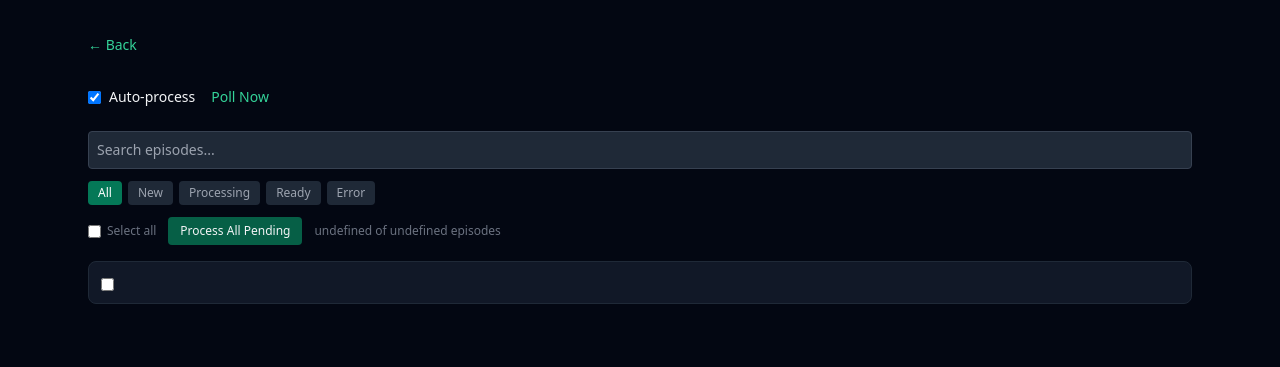
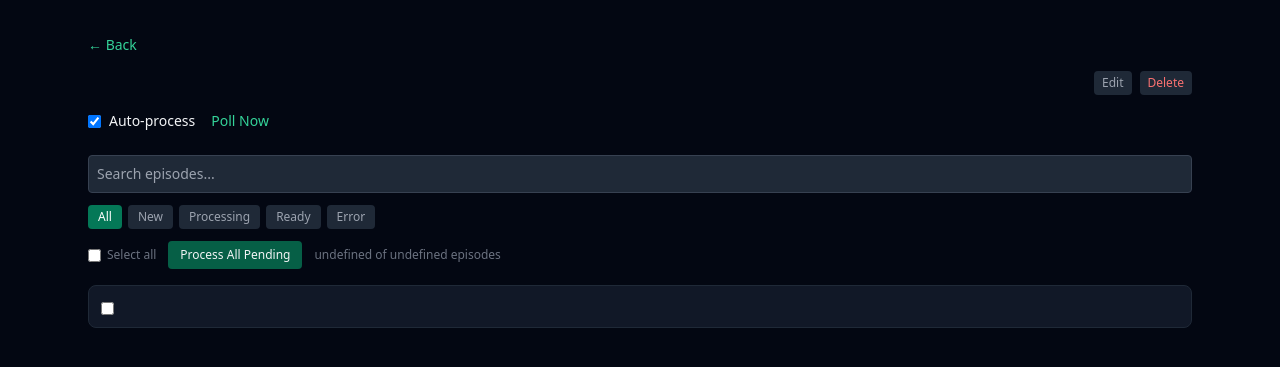
Before and after one commit to macsatcom/PodcastTransscribe, a FastAPI app: page /podcasts/1 in a window 1280 px wide. Shown: the part 53-420 px from the top of the page. Run offline with FastAPI, Linux system fonts and the light colour scheme; parts of the project's set-up code (start-up, migrations or seed data) failed here and were passed over; some libraries are stand-ins or nearby versions.

Commit message:
Add podcast edit/delete UI and expand PATCH API fields
- PATCH /api/podcasts/{id} now accepts title, author, description,
  cover_url, language in addition to auto_process
- Dashboard: delete button (hover) with confirmation modal
- Podcast detail page: Edit button opens modal for all fields,
  Delete button with confirmation and redirect to /

```diff
--- a/app/templates/podcast_detail.html
+++ b/app/templates/podcast_detail.html
@@ -6,6 +6,7 @@
   <div x-show="loading" class="animate-pulse h-8 w-64 bg-gray-800 rounded mb-6"></div>
 
   <div x-show="!loading" class="mb-6">
+    <div class="flex items-start justify-between">
       <div class="flex items-center gap-4">
         <template x-if="podcast.cover_url">
           <img :src="podcast.cover_url" class="w-16 h-16 rounded flex-shrink-0">
@@ -13,6 +14,12 @@
         <div>
           <h1 class="text-2xl font-bold" x-text="podcast.title"></h1>
           <p class="text-gray-400 text-sm" x-text="podcast.author || ''"></p>
+          <p x-show="podcast.description" class="text-gray-500 text-xs mt-1 line-clamp-2" x-text="podcast.description"></p>
+        </div>
+      </div>
+      <div class="flex items-center gap-2 flex-shrink-0">
+        <button @click="showEdit = true" class="text-xs text-gray-400 hover:text-white px-2 py-1 rounded bg-gray-800 hover:bg-gray-700">Edit</button>
+        <button @click="confirmDelete()" class="text-xs text-red-400 hover:text-red-300 px-2 py-1 rounded bg-gray-800 hover:bg-gray-700">Delete</button>
       </div>
     </div>
 
@@ -28,6 +35,37 @@
     </div>
 
     <p x-show="pollResult" x-text="pollResult" class="text-xs text-gray-500 mt-1"></p>
+  </div>
+
+  <div x-show="showEdit" x-cloak class="fixed inset-0 bg-black/50 flex items-center justify-center z-50">
+    <form class="bg-gray-900 p-6 rounded-lg border border-gray-700 w-full max-w-md" @submit.prevent="saveEdit()">
+      <h2 class="text-lg font-bold mb-4">Edit Podcast</h2>
+      <label class="block mb-2 text-sm">Title</label>
+      <input x-model="editTitle" required class="w-full mb-3 p-2 rounded bg-gray-800 border border-gray-700 text-sm">
+      <label class="block mb-2 text-sm">Author</label>
+      <input x-model="editAuthor" class="w-full mb-3 p-2 rounded bg-gray-800 border border-gray-700 text-sm">
+      <label class="block mb-2 text-sm">Description</label>
+      <textarea x-model="editDescription" rows="3" class="w-full mb-3 p-2 rounded bg-gray-800 border border-gray-700 text-sm"></textarea>
+      <label class="block mb-2 text-sm">Cover URL</label>
+      <input x-model="editCoverUrl" class="w-full mb-3 p-2 rounded bg-gray-800 border border-gray-700 text-sm">
+      <label class="block mb-2 text-sm">Language</label>
+      <input x-model="editLanguage" placeholder="e.g. en" class="w-full mb-4 p-2 rounded bg-gray-800 border border-gray-700 text-sm">
+      <div class="flex justify-end gap-2">
+        <button type="button" @click="showEdit = false" class="px-3 py-1.5 rounded bg-gray-700 text-sm">Cancel</button>
+        <button type="submit" class="px-3 py-1.5 rounded bg-emerald-600 text-sm" x-text="saving ? 'Saving...' : 'Save'"></button>
+      </div>
+    </form>
+  </div>
+
+  <div x-show="deleteTarget" x-cloak class="fixed inset-0 bg-black/50 flex items-center justify-center z-50">
+    <div class="bg-gray-900 p-6 rounded-lg border border-gray-700 w-full max-w-sm">
+      <h2 class="text-lg font-bold mb-2">Delete Podcast?</h2>
+      <p class="text-sm text-gray-400 mb-4">This will permanently delete this podcast and all its episodes.</p>
+      <div class="flex justify-end gap-2">
+        <button @click="deleteTarget = false" class="px-3 py-1.5 rounded bg-gray-700 text-sm">Cancel</button>
+        <button @click="deletePodcast()" class="px-3 py-1.5 rounded bg-red-700 text-sm" x-text="deleting ? 'Deleting...' : 'Delete'"></button>
+      </div>
+    </div>
   </div>
 
   <div x-show="!loadingEpisodes" class="mb-4 space-y-3">
@@ -120,6 +158,15 @@ function podcastDetail() {
     statusFilter: '',
     selectedIds: [],
     selectAll: false,
+    showEdit: false,
+    editTitle: '',
+    editAuthor: '',
+    editDescription: '',
+    editCoverUrl: '',
+    editLanguage: '',
+    saving: false,
+    deleteTarget: false,
+    deleting: false,
 
     get filteredEpisodes() {
       let list = this.episodes;
@@ -156,6 +203,11 @@ function podcastDetail() {
     async loadPodcast() {
       const r = await fetch('/api/podcasts/' + this.podcastId);
       this.podcast = await r.json();
+      this.editTitle = this.podcast.title || '';
+      this.editAuthor = this.podcast.author || '';
+      this.editDescription = this.podcast.description || '';
+      this.editCoverUrl = this.podcast.cover_url || '';
+      this.editLanguage = this.podcast.language || '';
       this.loading = false;
       await this.loadEpisodes();
     },
@@ -188,6 +240,38 @@ function podcastDetail() {
       }
       this.polling = false;
       setTimeout(() => this.pollResult = '', 3000);
+    },
+
+    async saveEdit() {
+      this.saving = true;
+      const r = await fetch('/api/podcasts/' + this.podcastId, {
+        method: 'PATCH',
+        headers: {'Content-Type': 'application/json'},
+        body: JSON.stringify({
+          title: this.editTitle,
+          author: this.editAuthor,
+          description: this.editDescription,
+          cover_url: this.editCoverUrl,
+          language: this.editLanguage,
+        }),
+      });
+      if (r.ok) {
+        const updated = await r.json();
+        Object.assign(this.podcast, updated);
+      }
+      this.showEdit = false;
+      this.saving = false;
+    },
+
+    confirmDelete() {
+      this.deleteTarget = true;
+    },
+
+    async deletePodcast() {
+      this.deleting = true;
+      const r = await fetch('/api/podcasts/' + this.podcastId, { method: 'DELETE' });
+      if (r.ok) window.location.href = '/';
+      this.deleting = false;
     },
 
     async processEpisode(ep) {
```
Also changed, not shown: app/routers/api_podcasts.py (+24 -4 lines), app/templates/dashboard.html (+32 -1 lines). Lines whose indentation alone changed are shown as unchanged.
